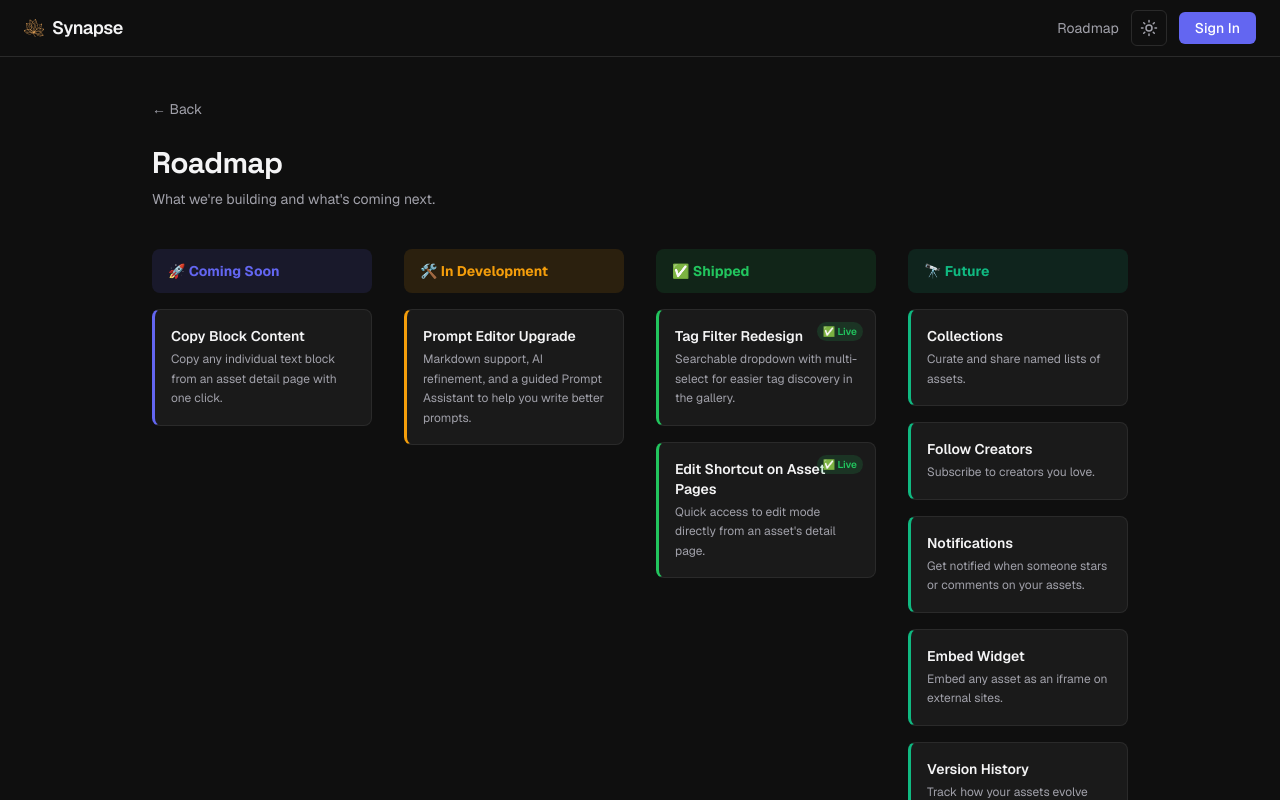
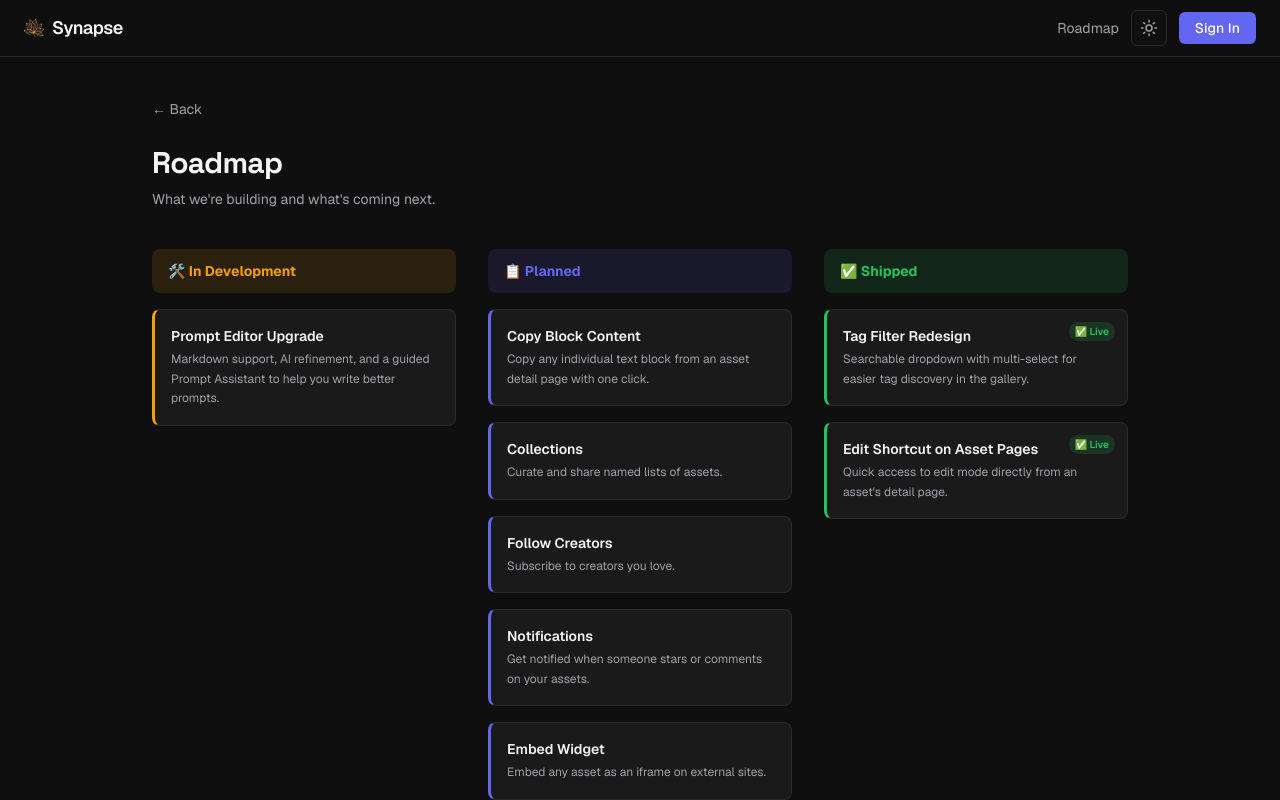
Before and after one commit to freitasbruno/synapse, a Next.js app: page /roadmap in a window 1280 px wide. Shown: the top 800 px of the page. Built offline with nearby package versions, Linux system fonts and the light colour scheme; no server answers.

Commit message:
feat: roadmap page simplified to 3 columns, merge coming soon and future into planned

```diff
--- a/src/app/roadmap/page.tsx
+++ b/src/app/roadmap/page.tsx
@@ -21,18 +21,6 @@ interface RoadmapSection {
 
 const SECTIONS: RoadmapSection[] = [
   {
-    label: '🚀 Coming Soon',
-    color: '#6366f1',
-    colorMuted: 'rgba(99,102,241,0.12)',
-    items: [
-      {
-        title: 'Copy Block Content',
-        description:
-          'Copy any individual text block from an asset detail page with one click.',
-      },
-    ],
-  },
-  {
     label: '🛠️ In Development',
     color: '#f59e0b',
     colorMuted: 'rgba(245,158,11,0.12)',
@@ -45,28 +33,14 @@ const SECTIONS: RoadmapSection[] = [
     ],
   },
   {
-    label: '✅ Shipped',
-    color: '#22c55e',
-    colorMuted: 'rgba(34,197,94,0.12)',
+    label: '📋 Planned',
+    color: '#6366f1',
+    colorMuted: 'rgba(99,102,241,0.12)',
     items: [
       {
-        title: 'Tag Filter Redesign',
-        description:
-          'Searchable dropdown with multi-select for easier tag discovery in the gallery.',
-        live: true,
+        title: 'Copy Block Content',
+        description: 'Copy any individual text block from an asset detail page with one click.',
       },
-      {
-        title: 'Edit Shortcut on Asset Pages',
-        description: "Quick access to edit mode directly from an asset's detail page.",
-        live: true,
-      },
-    ],
-  },
-  {
-    label: '🔭 Future',
-    color: '#10b981',
-    colorMuted: 'rgba(16,185,129,0.12)',
-    items: [
       {
         title: 'Collections',
         description: 'Curate and share named lists of assets.',
@@ -88,8 +62,31 @@ const SECTIONS: RoadmapSection[] = [
         description: 'Track how your assets evolve over time.',
       },
       {
+        title: 'AI Research Agent',
+        description:
+          'An AI agent that researches business domains, finds the best real-world AI use cases, and drafts them for manager review.',
+      },
+      {
         title: 'Public API',
         description: 'Query the Synapse library programmatically.',
+      },
+    ],
+  },
+  {
+    label: '✅ Shipped',
+    color: '#22c55e',
+    colorMuted: 'rgba(34,197,94,0.12)',
+    items: [
+      {
+        title: 'Tag Filter Redesign',
+        description:
+          'Searchable dropdown with multi-select for easier tag discovery in the gallery.',
+        live: true,
+      },
+      {
+        title: 'Edit Shortcut on Asset Pages',
+        description: "Quick access to edit mode directly from an asset's detail page.",
+        live: true,
       },
     ],
   },
@@ -186,7 +183,7 @@ export default function RoadmapPage() {
         </div>
 
         {/* Three-column grid */}
-        <div className="grid gap-8 sm:grid-cols-2 lg:grid-cols-4">
+        <div className="grid gap-8 sm:grid-cols-3">
           {SECTIONS.map((section) => (
             <Section key={section.label} section={section} />
           ))}
```
